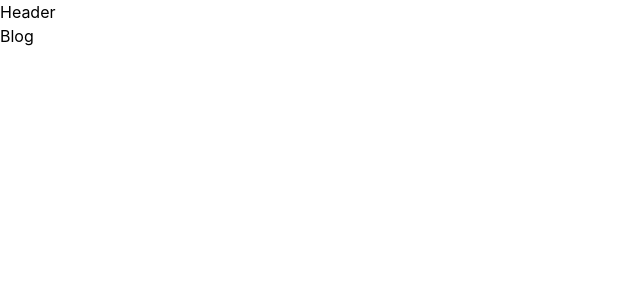
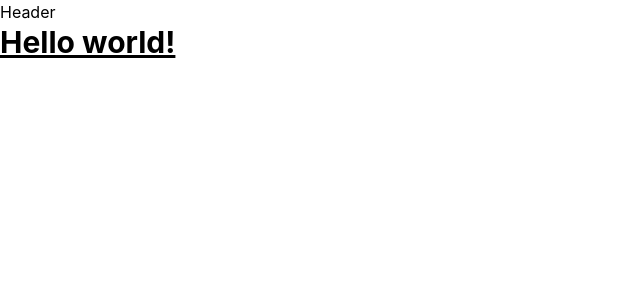
Before and after one commit to Ayomikuolatunji/paddle-frontend-assessment, a Next.js app: page /blog in a window 1280 px wide. Shown: the top 300 px of the page, without its empty margins (0-640 px from the left). Built offline with nearby package versions, Linux system fonts and the light colour scheme.

Commit message:
rm .next folder

```diff
--- a/layouts/blog/Blog.tsx
+++ b/layouts/blog/Blog.tsx
@@ -2,6 +2,8 @@
 
 export default function Blog() {
   return (
-    <div>Blog</div>
+    <h1 className="text-3xl font-bold underline">
+    Hello world!
+  </h1>
   )
 }
--- a/layouts/header-wrapper/HeaderWrapper.tsx
+++ b/layouts/header-wrapper/HeaderWrapper.tsx
@@ -2,7 +2,7 @@
 import { Header } from '../../components/header/Header'
 
 interface Props  {
-    children?: JSX.Element,
+    children?: JSX.Element | JSX.Element[];
 };
 const HeaderWrapper = ({children }: Props) => {
   return (
```
